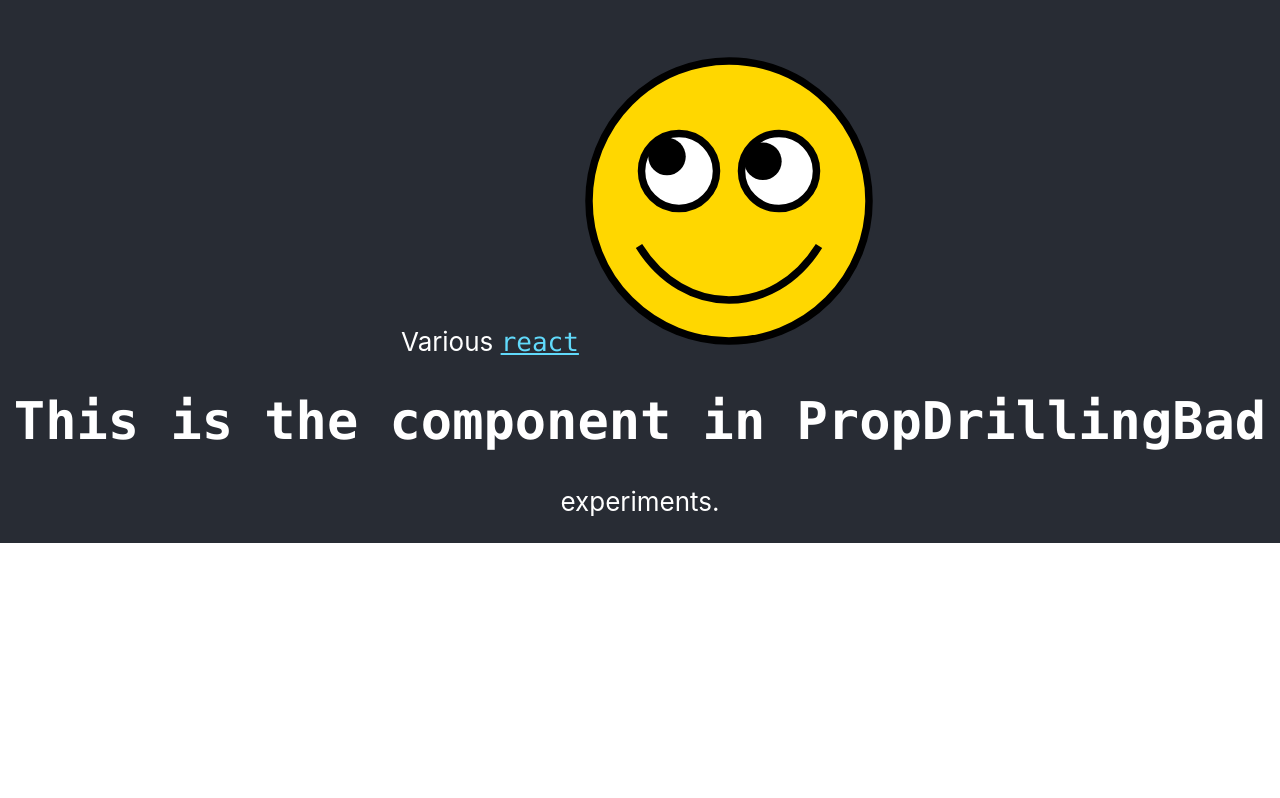
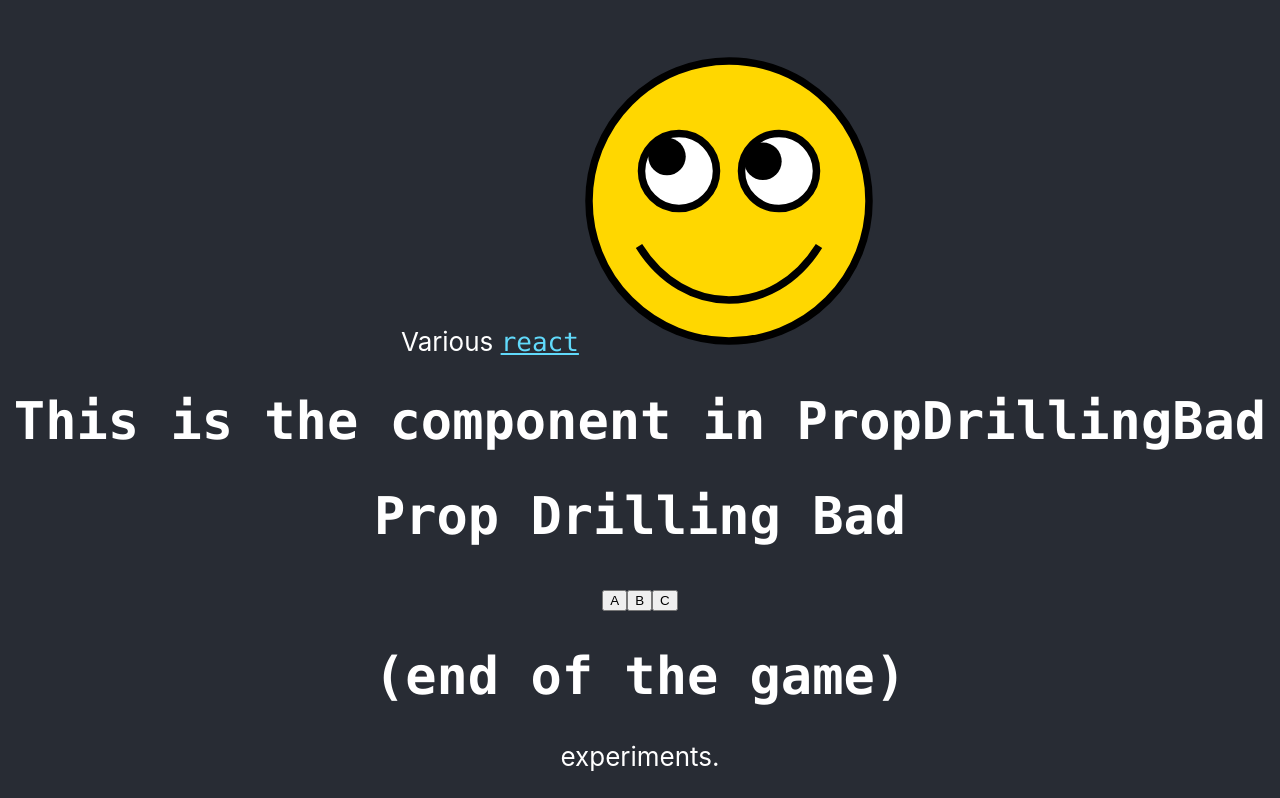
Before and after one commit to rgesteve/react_experiments, a React (Create React App) app: page / in a window 1280 px wide. Shown: the part 428-1226 px from the top of the page. Before the commit the page ends 971 px from the top, so only its background shows below. Built offline with nearby package versions, Linux system fonts and the light colour scheme.

Commit message:
Fleshing out deep nested component hierarchy

```diff
--- /dev/null
+++ b/src/components/PropDrillingBad/PropDrillingBadMenu/PropDrillingBadMenuItem.tsx
@@ -0,0 +1,23 @@
+import React, { PureComponent } from 'react';
+
+interface PropDrillingBadMenuItemProps {
+  item : string,
+  onClick : (arg : any) => void
+}
+
+class PropDrillingBadMenuItem extends PureComponent<PropDrillingBadMenuItemProps> {
+
+  handleClick = () => {
+    const { item, onClick } = this.props;
+    onClick(item);
+  }
+
+  render() {
+    const { item } = this.props;
+    return (
+      <button type="button" onClick={this.handleClick}>{ item }</button>
+    );
+  }
+}
+
+export default PropDrillingBadMenuItem;
--- /dev/null
+++ b/src/components/PropDrillingBad/PropDrillingBadMenu/index.tsx
@@ -0,0 +1,31 @@
+import React, { PureComponent } from 'react';
+import PropDrillingBadMenuItem from './PropDrillingBadMenuItem';
+
+class PropDrillingBadMenu extends PureComponent<any, {item : string}> {
+
+  state = {
+    item : 'A',
+  };
+
+  setItem = (item : any)  => {
+    console.log(`Setting item to ${item}...`);
+    this.setState({ item })
+  };
+
+  render() {
+    const { item } = this.state;
+    return (
+      <div>
+        <h1>Prop Drilling Bad</h1>
+	<div>
+	  <PropDrillingBadMenuItem item="A" onClick={this.setItem} />
+  	  <PropDrillingBadMenuItem item="B" onClick={this.setItem} />
+  	  <PropDrillingBadMenuItem item="C" onClick={this.setItem} />
+	</div>
+      </div>
+    );
+  }
+
+}
+
+export default PropDrillingBadMenu;
--- a/src/components/PropDrillingBad/index.tsx
+++ b/src/components/PropDrillingBad/index.tsx
@@ -1,10 +1,14 @@
 import React, { PureComponent } from 'react';
+import PropDrillingBadMenu from './PropDrillingBadMenu';
 
 class PropDrillingBad extends PureComponent {
 
   render() {
     return (
-      <h1>This is the component in PropDrillingBad</h1>
+      <div><h1>This is the component in PropDrillingBad</h1>
+      <PropDrillingBadMenu />
+      <h1>(end of the game)</h1>
+      </div>
     );
   }
 
```
